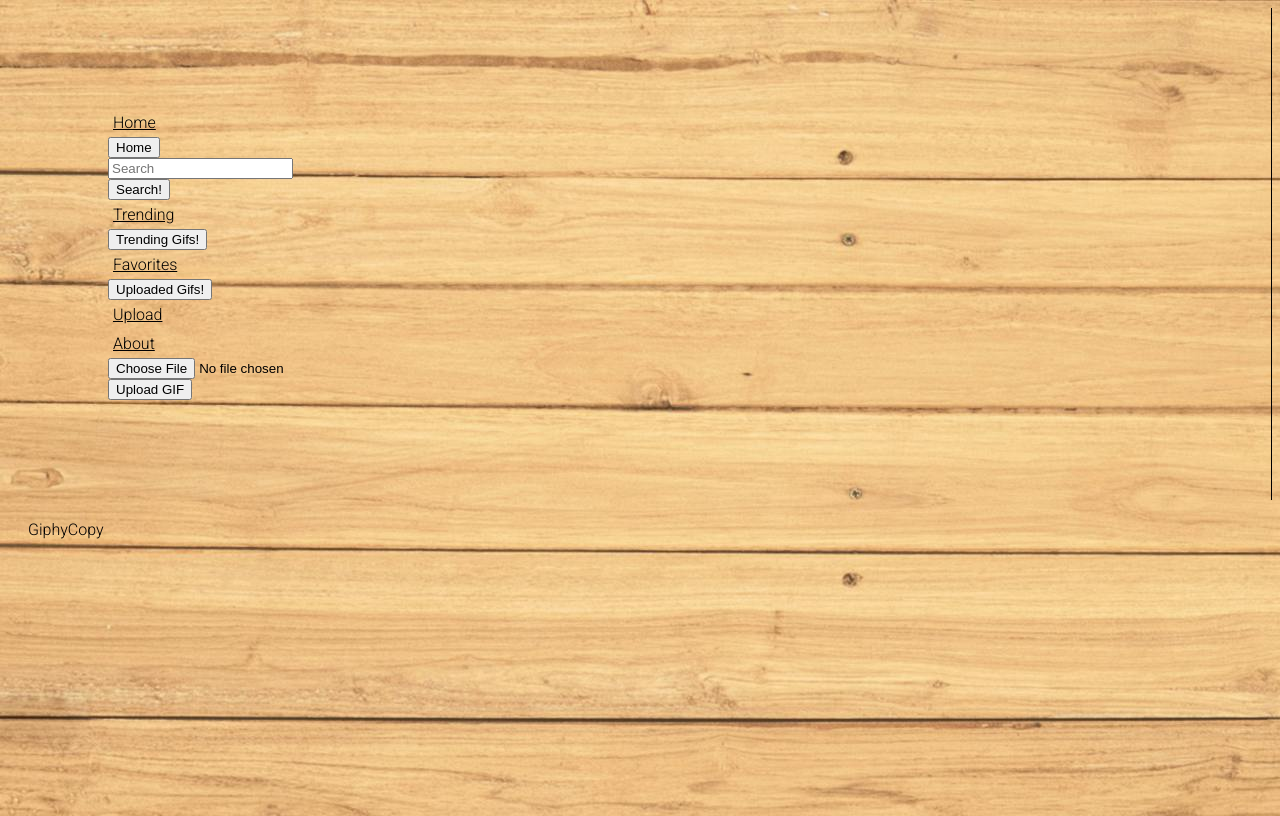
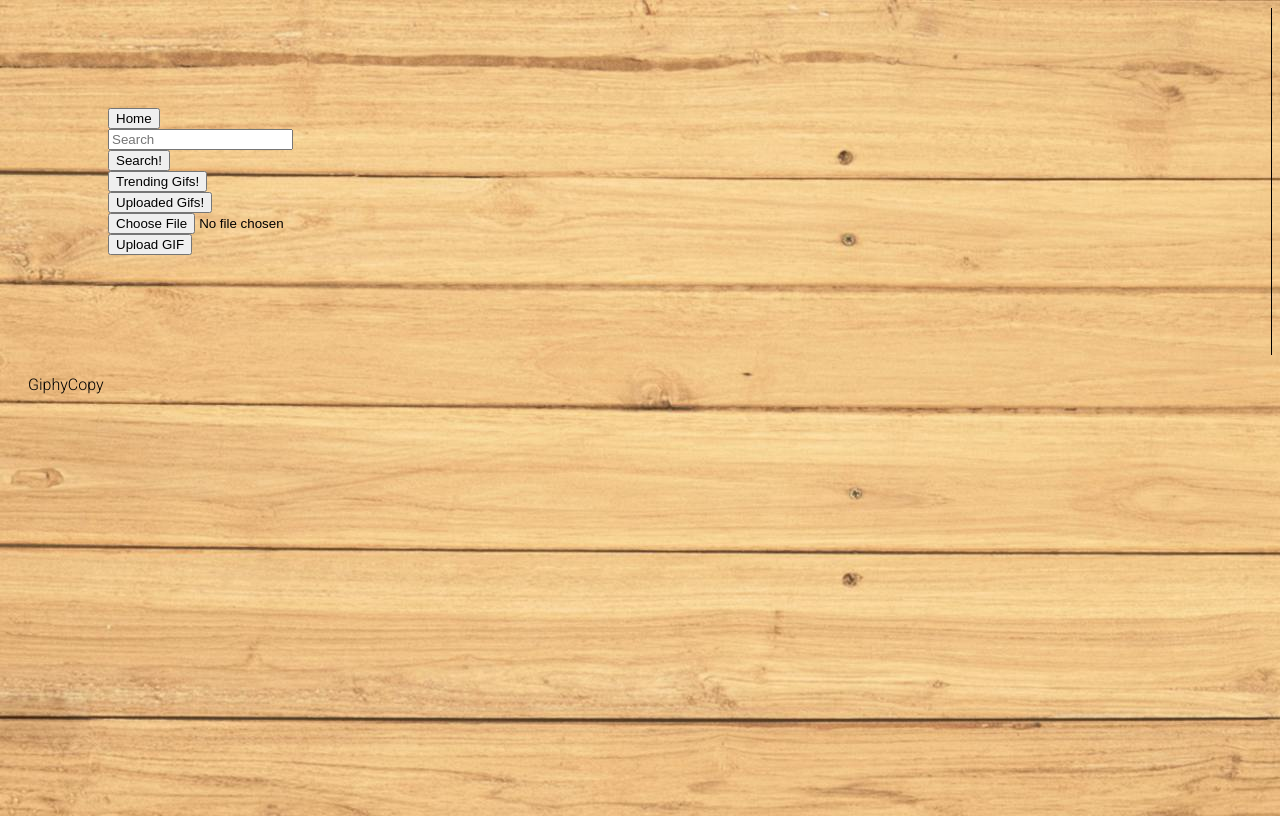
Before and after one commit to Telerik-Group-Project-Giphy/giphy, a website: page main/index.html in a window 1280 px wide. Drawn offline with Linux system fonts and the light colour scheme.

Commit message:
removed href

```diff
--- a/main/index.html
+++ b/main/index.html
@@ -12,16 +12,16 @@
   <div id="app">
     <header></header>
     <nav>
-      <a href="#" class="nav-link" data-page="home">Home</a>
+     <!-- end app <a href="#" class="nav-link" data-page="home">Home</a>-->
       <button id="home-button" type="button">Home</button>
       <input id="search" type="text" placeholder="Search">
       <button id="search-button" type="button">Search!</button>
-      <a href="#" class="nav-link" data-page="trending">Trending</a>
+      <!--<a href="#" class="nav-link" data-page="trending">Trending</a>-->
       <button id="trending-button" type="button">Trending Gifs!</button>
-      <a href="#" class="nav-link" data-page="favorites">Favorites</a>
+      <!--<a href="#" class="nav-link" data-page="favorites">Favorites</a>-->
       <button id="uploaded-button" type="button">Uploaded Gifs!</button>
-      <a href="#" class="nav-link" data-page="upload">Upload</a>
-      <a href="#" class="nav-link" data-page="about">About</a>
+     <!-- <a href="#" class="nav-link" data-page="upload">Upload</a>-->
+      <!--<a href="#" class="nav-link" data-page="about">About</a>-->
       <input type="file" id="gifFile" accept="image/gif">
       <button id="uploadGif">Upload GIF</button>
       <div id="uploadStatus"></div>
```
